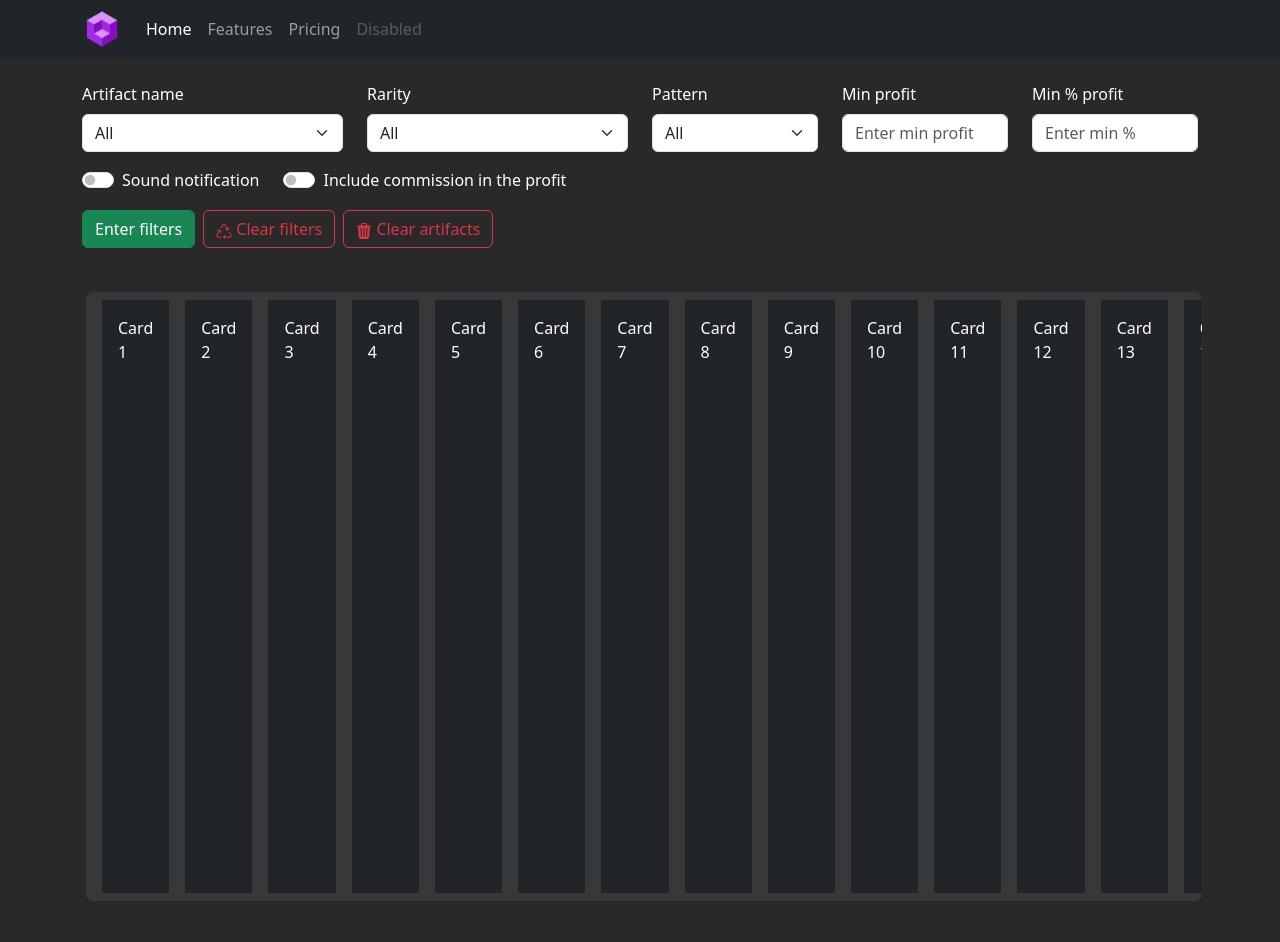
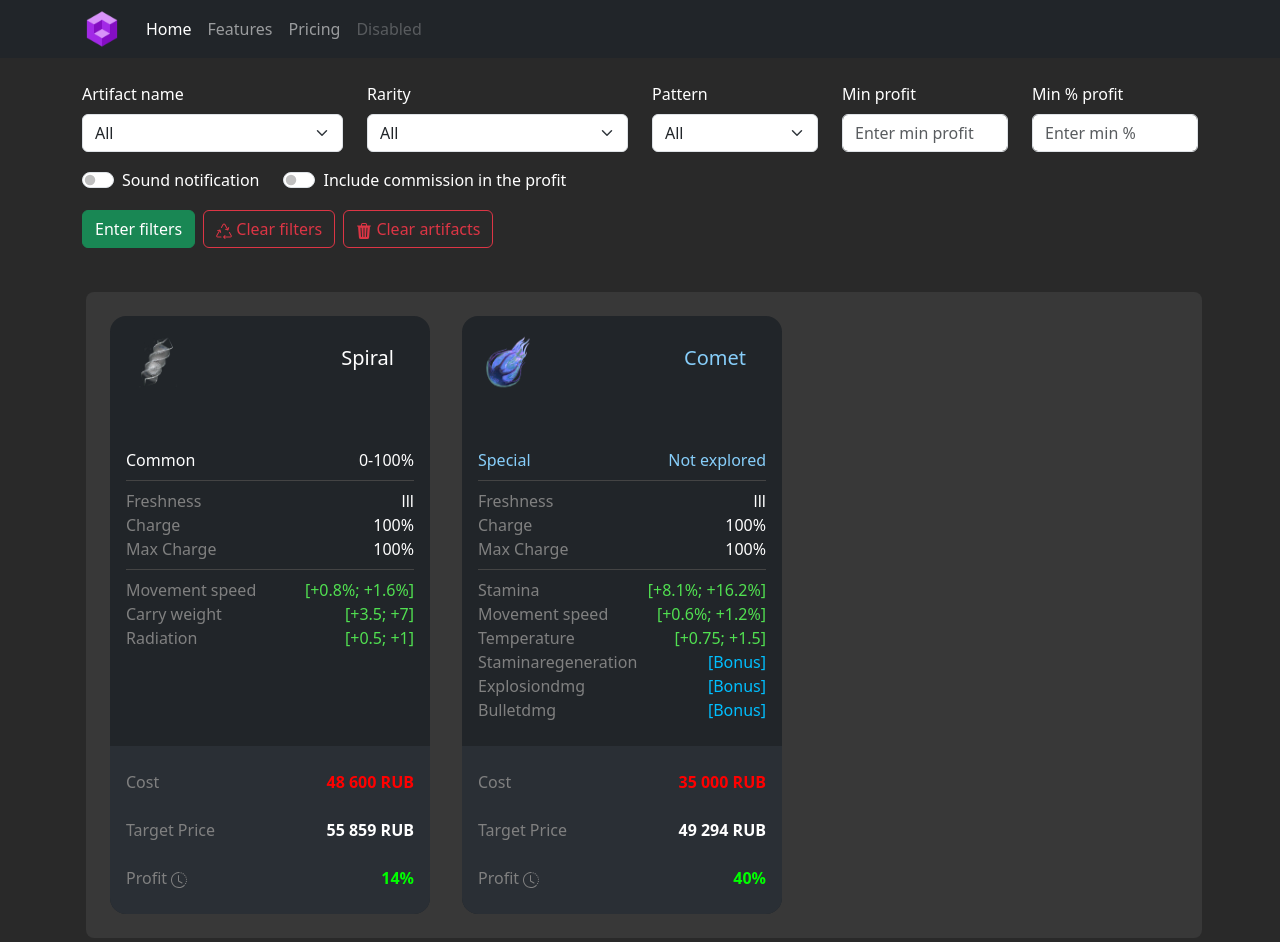
Before and after one commit to Tetrarium/stalcraft-auction-tracker, a React (Vite) app: page / in a window 1280 px wide. Before the commit the page ends 905 px from the top, so only its background shows below. Built offline with nearby package versions, Linux system fonts and the light colour scheme.

Commit message:
make Card component

```diff
--- /dev/null
+++ b/src/components/cards/card/card.module.sass
@@ -0,0 +1,97 @@
+.card
+  display: flex
+  flex-direction: column
+  border-radius: 1em
+  margin: 1em
+  max-width: 25rem
+  min-width: 20rem
+  min-height: 35rem
+  flex: 0 0 auto
+  overflow: hidden
+
+  &__item
+    padding: 1em
+
+.header
+  display: flex
+  align-items: center
+  margin-bottom: 1em
+
+.icon
+  width: 60px
+  height: 60px
+  margin-right: 1em
+
+.title
+  flex-grow: 1
+  text-align: right
+  margin-right: 1em
+
+.info
+  border-bottom: 1px solid #444
+  padding: 0.5em 0
+  &:last-child
+    border-bottom: none
+  &__item
+    display: flex
+    justify-content: space-between
+
+.label
+  &_gray
+    color: gray
+
+.value
+  &_buff
+    color: rgb(81, 224, 81)
+  &_buffBonus
+    color: deepskyblue
+
+.common
+  color: white
+.uncommon
+  color: lightgreen
+.special
+  color: lightskyblue
+.rare
+  color: rgb(255, 96, 242)
+.exceptional
+  color: lightcoral
+.legendary
+  color: orange
+
+.price
+  margin-top: auto
+  background-color: rgb(42, 47, 53)
+
+  &__inner
+    display: flex
+    flex-direction: column
+    gap: 0.5em
+
+  &__item
+    margin: 0.5em 0
+    display: flex
+    justify-content: space-between
+
+  &__value
+    &_cost
+      color: red
+      font-weight: bold
+    &_target
+      color: white
+      font-weight: bold
+    &_profit
+      color: lime
+      font-weight: bold
+
+.historyBtn
+  background-color: transparent
+  border: none
+  padding: 0
+  margin: 0
+  color: gray
+  font: inherit
+  cursor: pointer
+  transition: color .2s linear
+  &:hover
+    color: white
--- /dev/null
+++ b/src/components/cards/card/card.tsx
@@ -0,0 +1,128 @@
+import classNames from "classnames";
+import { FC } from "react";
+
+import ClockIcon from "@/components/svg-icons/clock-icon";
+import { ICard } from "@/types/card";
+
+import s from "./card.module.sass";
+import { capitalize, formatPrice, getRarity } from "./utils";
+
+interface CardProps {
+  lot: ICard;
+}
+
+const Card: FC<CardProps> = ({ lot }) => {
+  const {
+    uniqueId,
+    itemId,
+    name: itemName,
+    ptn = 0,
+    qlt,
+    explored,
+    charge,
+    defaultBonusInfo,
+    bonusInfo,
+    cost,
+    targetPrice,
+    profitPercent,
+  } = lot;
+
+  const title = itemName + (ptn ? ` | +${ptn}` : '');
+  const { rarity, percentQlt } = getRarity(qlt);
+
+  const cardClass = classNames(
+    'text-bg-dark fade-in',
+    s.card
+  );
+
+  const titleClass = classNames(
+    s.title,
+    s[rarity],
+  );
+
+  const rarityClass = classNames(
+    s.info,
+    s[rarity],
+  );
+
+  return (
+    <div
+      className={cardClass}
+      data-unique-id={uniqueId}
+    >
+      <div className={s.card__item}>
+        <div className={s.header}>
+          <img
+            className={s.icon}
+            src={`images/${itemId.toLowerCase()}.png`}
+            alt={itemId}
+          />
+          <h5 className={titleClass}>{title}</h5>
+        </div>
+      </div>
+      <div className={s.card__item}>
+        <div className={rarityClass}>
+          <div className={s.info__item}>
+            <span>{capitalize(rarity)}</span>
+            <span>{explored ? percentQlt : 'Not explored'}</span>
+          </div>
+        </div>
+        <div className={s.info}>
+          <div className={s.info__item}>
+            <span className={s.label_gray}>Freshness</span>
+            <span className={s.value}>lll</span>
+          </div>
+          <div className={s.info__item}>
+            <span className={s.label_gray}>Charge</span>
+            <span className={s.value}>{charge}%</span>
+          </div>
+          <div className={s.info__item}>
+            <span className={s.label_gray}>Max Charge</span>
+            <span className={s.value}>100%</span>
+          </div>
+        </div>
+        <div className={s.info}>
+          {defaultBonusInfo.defaultBonuses.map(({ bonusName, textMinAndMax }) => (
+            <div className={s.info__item} key={bonusName}>
+              <span className={s.label_gray}>{bonusName}</span>
+              <span className={s.value_buff}>{textMinAndMax}</span>
+            </div>
+          ))}
+          {bonusInfo && bonusInfo.map(bonus => (
+            <div className={s.info__item} key={bonus}>
+              <span className={s.label_gray}>{bonus}</span>
+              <span className={s.value_buffBonus}>[Bonus]</span>
+            </div>))
+          }
+        </div>
+      </div>
+      <div className={s.price}>
+        <div className={s.card__item}>
+          <div className={s.price__inner}>
+            <div className={s.price__item}>
+              <span className={s.label_gray}>Cost</span>
+              <span className={s.price__value_cost}>{formatPrice(cost)} RUB</span>
+            </div>
+            <div className={s.price__item}>
+              <span className={s.label_gray}>Target Price</span>
+              <span className={s.price__value_target}>{formatPrice(targetPrice)} RUB</span>
+            </div>
+            <div className={s.price__item}>
+              <button
+                className={s.historyBtn}
+                data-unique-id={uniqueId}
+              >
+                Profit
+                {' '}
+                <ClockIcon />
+              </button>
+              <span className={s.price__value_profit}>{profitPercent}%</span>
+            </div>
+          </div>
+        </div>
+      </div>
+    </div>
+  );
+};
+
+export default Card;
--- /dev/null
+++ b/src/components/cards/card/utils.ts
@@ -0,0 +1,47 @@
+interface IRarity {
+  percentQlt: string;
+  rarity: string;
+}
+
+export function getRarity(qlt?: number): IRarity {
+  const defaultRarity: IRarity = {
+    percentQlt: '0-100%',
+    rarity: 'common'
+  };
+
+  if (!qlt) return defaultRarity;
+
+  const rarities: IRarity[] = [
+    defaultRarity,
+    {
+      percentQlt: '100-110%',
+      rarity: 'uncommon',
+    },
+    {
+      percentQlt: '110-120%',
+      rarity: 'special',
+    },
+    {
+      percentQlt: '120-130%',
+      rarity: 'Rare',
+    },
+    {
+      percentQlt: '130-140%',
+      rarity: 'exceptional',
+    },
+    {
+      percentQlt: '140-150%',
+      rarity: 'legendary',
+    }
+  ];
+
+  return rarities[qlt] || defaultRarity;
+}
+
+export function capitalize(str: string) {
+  return str[0].toUpperCase() + str.slice(1).toLowerCase();
+}
+
+export function formatPrice(value: number) {
+  return new Intl.NumberFormat('ru-RU').format(value);
+}
--- a/src/components/cards/cards.tsx
+++ b/src/components/cards/cards.tsx
@@ -1,7 +1,10 @@
 import classNames from "classnames";
-import { ReactNode, useEffect, useRef } from "react";
+import { useEffect, useRef } from "react";
 import { Container } from "react-bootstrap";
 
+import { ICard } from "@/types/card";
+
+import Card from "./card/card";
 import s from "./cards.module.sass";
 
 const containerClass = classNames(
@@ -10,15 +13,15 @@ const containerClass = classNames(
 );
 
 /** Временная функция */
-const generateCards = (count: number) => {
-  const result: ReactNode[] = [];
+// const generateCards = (count: number) => {
+//   const result: ReactNode[] = [];
 
-  for (let i = 0; i < count; i++) {
-    result.push(<div className="bg-dark mx-2 p-3 w-20" key={i}>Card {i + 1}</div>);
-  }
+//   for (let i = 0; i < count; i++) {
+//     result.push(<div className="bg-dark mx-2 p-3 w-20" key={i}>Card {i + 1}</div>);
+//   }
 
-  return result;
-};
+//   return result;
+// };
 
 const Cards = () => {
   const containerRef = useRef<HTMLDivElement>(null);
@@ -43,12 +46,96 @@ const Cards = () => {
   return (
     <Container
       className={containerClass}
-      // onWheel={handleWheel}
       ref={containerRef}
     >
-      {generateCards(200)}
+      {lots.map(lot => <Card key={lot.uniqueId} lot={lot} />)}
     </Container>
   );
 };
 
 export default Cards;
+
+const lots: ICard[] = [
+  {
+    "uniqueId": 1730811415951,
+    "itemId": "gyq5",
+    "name": "Spiral",
+    "qlt": 0,
+    "qltInfo": {
+      "labelQlt": "Common",
+      "labelPercentQlt": "0-100%"
+    },
+    "ptn": null,
+    "defaultBonusInfo": {
+      "ptnNumber": 0,
+      "defaultBonuses": [
+        {
+          "bonusName": "Movement speed",
+          "textMinAndMax": "[+0.8%; +1.6%]",
+          "min": 0.8,
+          "max": 1.6
+        },
+        {
+          "bonusName": "Carry weight",
+          "textMinAndMax": "[+3.5; +7]",
+          "min": 3.5,
+          "max": 7.0
+        },
+        {
+          "bonusName": "Radiation",
+          "textMinAndMax": "[+0.5; +1]",
+          "min": 0.5,
+          "max": 1.0
+        }
+      ]
+    },
+    "bonusInfo": null,
+    "explored": true,
+    "charge": 100,
+    "cost": 48600,
+    "targetPrice": 55859,
+    "profit": 7259,
+    "profitPercent": 14
+  },
+  {
+    "uniqueId": 1730811414610,
+    "itemId": "gyn0",
+    "name": "Comet",
+    "qlt": 2,
+    "qltInfo": {
+      "labelQlt": "Special",
+      "labelPercentQlt": "110-120%"
+    },
+    "ptn": null,
+    "defaultBonusInfo": {
+      "ptnNumber": 0,
+      "defaultBonuses": [
+        {
+          "bonusName": "Stamina",
+          "textMinAndMax": "[+8.1%; +16.2%]",
+          "min": 8.1,
+          "max": 16.2
+        },
+        {
+          "bonusName": "Movement speed",
+          "textMinAndMax": "[+0.6%; +1.2%]",
+          "min": 0.6,
+          "max": 1.2
+        },
+        {
+          "bonusName": "Temperature",
+          "textMinAndMax": "[+0.75; +1.5]",
+          "min": 0.75,
+          "max": 1.5
+        }
+      ]
+    },
+    "bonusInfo": ['Staminaregeneration', 'Explosiondmg', 'Bulletdmg'],
+    "explored": false,
+    "charge": 100,
+    "cost": 35000,
+    "targetPrice": 49294,
+    "profit": 14294,
+    "profitPercent": 40
+  }
+];
--- /dev/null
+++ b/src/components/svg-icons/clock-icon.tsx
@@ -0,0 +1,11 @@
+const ClockIcon = () => {
+  return (
+    <svg xmlns="http://www.w3.org/2000/svg" width="16" height="16" fill="currentColor" className="bi bi-clock-history" viewBox="0 0 16 16">
+      <path d="M8.515 1.019A7 7 0 0 0 8 1V0a8 8 0 0 1 .589.022zm2.004.45a7 7 0 0 0-.985-.299l.219-.976q.576.129 1.126.342zm1.37.71a7 7 0 0 0-.439-.27l.493-.87a8 8 0 0 1 .979.654l-.615.789a7 7 0 0 0-.418-.302zm1.834 1.79a7 7 0 0 0-.653-.796l.724-.69q.406.429.747.91zm.744 1.352a7 7 0 0 0-.214-.468l.893-.45a8 8 0 0 1 .45 1.088l-.95.313a7 7 0 0 0-.179-.483m.53 2.507a7 7 0 0 0-.1-1.025l.985-.17q.1.58.116 1.17zm-.131 1.538q.05-.254.081-.51l.993.123a8 8 0 0 1-.23 1.155l-.964-.267q.069-.247.12-.501m-.952 2.379q.276-.436.486-.908l.914.405q-.24.54-.555 1.038zm-.964 1.205q.183-.183.35-.378l.758.653a8 8 0 0 1-.401.432z"></path>
+      <path d="M8 1a7 7 0 1 0 4.95 11.95l.707.707A8.001 8.001 0 1 1 8 0z"></path>
+      <path d="M7.5 3a.5.5 0 0 1 .5.5v5.21l3.248 1.856a.5.5 0 0 1-.496.868l-3.5-2A.5.5 0 0 1 7 9V3.5a.5.5 0 0 1 .5-.5"></path>
+    </svg>
+  );
+};
+
+export default ClockIcon;
--- /dev/null
+++ b/src/types/card.ts
@@ -0,0 +1,29 @@
+export interface IBonus {
+  bonusName: string;
+  textMinAndMax: string;
+  min: number;
+  max: number;
+}
+
+export interface ICard {
+  uniqueId: number;
+  itemId: string;
+  name: string;
+  qlt: number;
+  qltInfo: {
+    labelQlt: string;
+    labelPercentQlt: string;
+  };
+  ptn?: number | null;
+  defaultBonusInfo: {
+    ptnNumber: number;
+    defaultBonuses: IBonus[];
+  };
+  bonusInfo?: string[] | null;
+  explored: boolean;
+  charge: number;
+  cost: number;
+  targetPrice: number;
+  profit: number;
+  profitPercent: number;
+}
```
